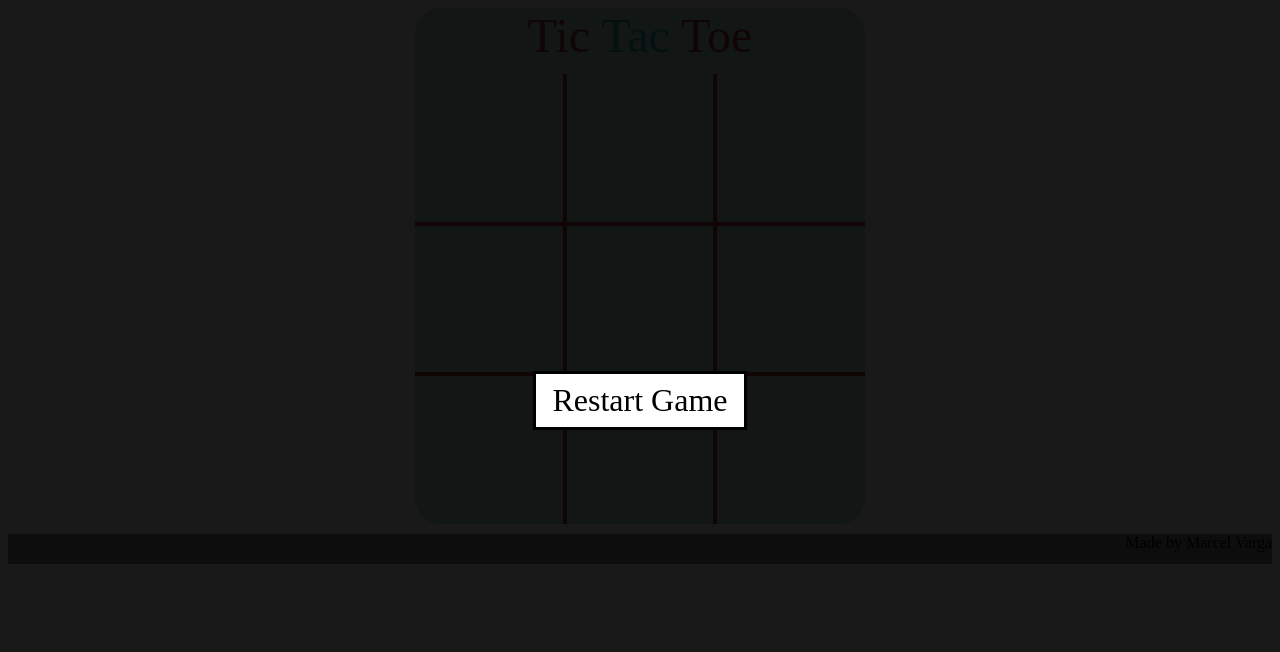
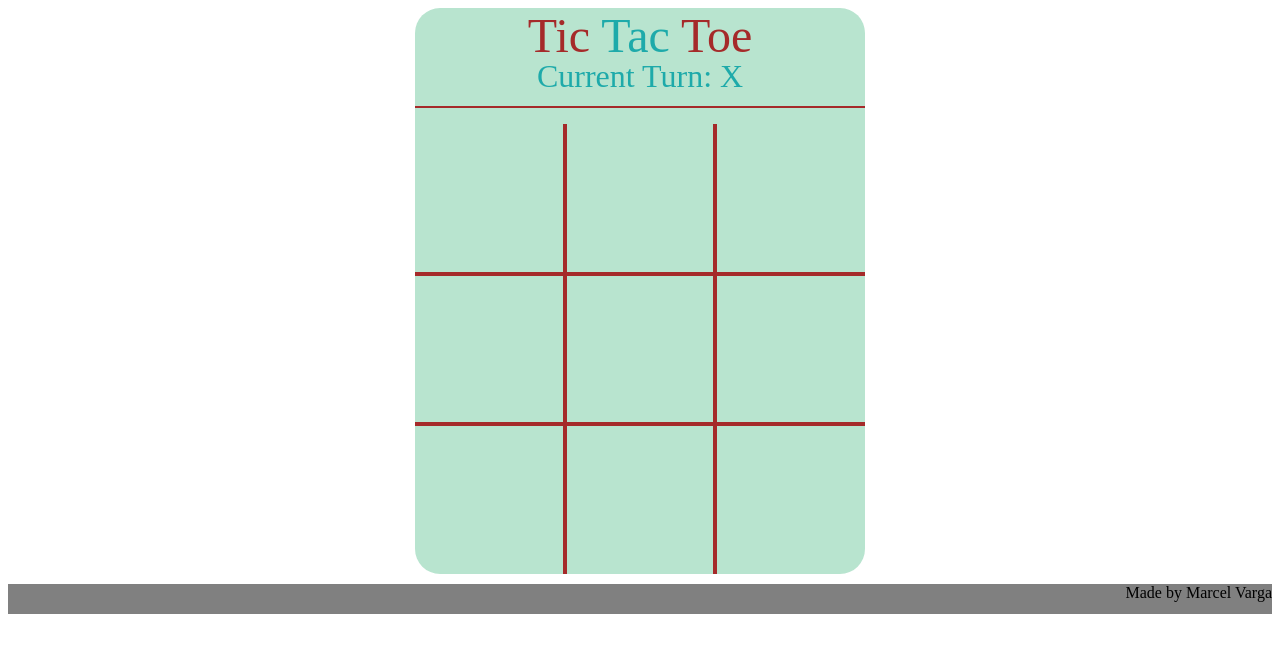
Before and after one commit to MarcelVarga01/TicTacToe, a plain HTML site: page index.html in a window 1280 px wide. Drawn offline with Linux system fonts and the light colour scheme.

Commit message:
Added current turn informative message

```diff
--- a/index.html
+++ b/index.html
@@ -15,7 +15,8 @@
     </div>
     <div id="container">
         <div class="board">
-        <div id="board_title" style="color: brown;"> Tic <span style="color: rgb(30, 170, 170);">Tac</span> Toe</div>
+        <div id="boardtitle" style="color: brown;"> Tic <span style="color: rgb(30, 170, 170);">Tac</span> Toe</div>
+        <div id="currentTurn" style="color: rgb(30, 170, 170);">Current Turn: X</div>
             <div class="cell"></div>
             <div class="cell"></div>
             <div class="cell"></div>
--- a/script.js
+++ b/script.js
@@ -20,6 +20,8 @@ class Board{
                 xIsNext = true;
             }
         filledCells++;
+        if (xIsNext) currentTurn.textContent = "Current Turn: X";
+        else currentTurn.textContent = "Current Turn: O";
     }
 
     getWinner(){
@@ -82,6 +84,7 @@ const cellTextElement = document.querySelectorAll('.cell');
 const overlayButton = document.querySelector('#overlayButton');
 const overlay = document.querySelector('#overlay');
 const overlayText = document.querySelector("#overlayText");
+const currentTurn = document.querySelector("#currentTurn");
 
 const board = new Board(cellTextElement);
 
--- a/style.css
+++ b/style.css
@@ -18,7 +18,7 @@
     right: 0;
     bottom: 0;
     background-color: rgba(0,0,0,0.9);
-    display: flex;
+    display: none;
     flex-direction: column;
     justify-content: center;
     align-items: center;
@@ -62,17 +62,24 @@
     align-content: stretch;
     width:450px;
     grid-template-columns: repeat(3, 150px);
-    grid-template-rows: minmax(50,auto) repeat(4, 150px);
+    grid-template-rows: minmax(50,auto) repeat(5, 150px);
 }
 
-#board_title{
+#boardtitle{
     font-size: 3rem;
     grid-column: 1 / -1;
     height: 50px;
     width: 450px;
+}
+
+#currentTurn{
+    font-size: 2rem;
+    grid-column: 1 / -1;
+    height: 50px;
+    width: 450px;
+    border-bottom: 2px solid brown;
     margin-bottom: 1rem;
 }
-
 .cell{
     border: 2px solid brown;
     width: 150px;
@@ -82,16 +89,16 @@
     font-style: bold;
 }
 
-.cell:nth-child(2), .cell:nth-child(3), .cell:nth-child(4){
+.cell:nth-child(3), .cell:nth-child(4), .cell:nth-child(5){
     border-top: none;
 }
-.cell:nth-child(3n+2){
+.cell:nth-child(3n){
     border-left: none;
 }
-.cell:nth-child(3n+1){
+.cell:nth-child(3n+2){
     border-right: none;
 }
 
-.cell:nth-child(8), .cell:nth-child(9), .cell:nth-child(10){
+.cell:nth-child(9), .cell:nth-child(10), .cell:nth-child(11){
     border-bottom: none;
 }
```
Also changed, not shown: image.png.
